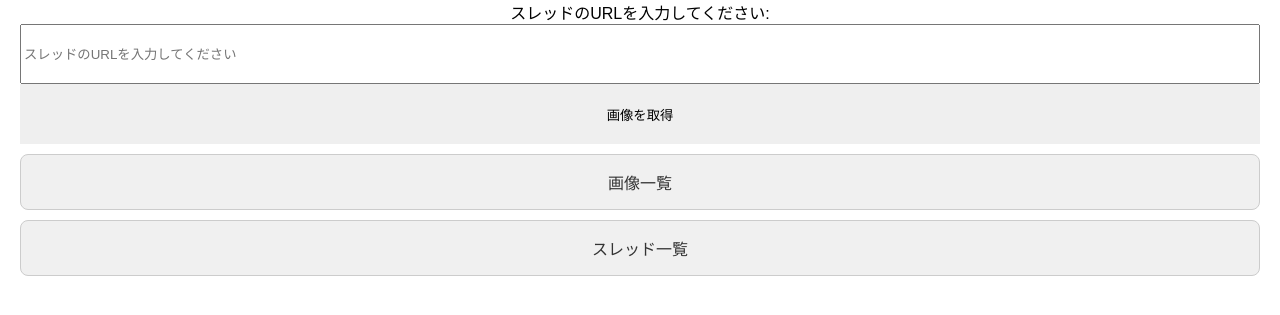
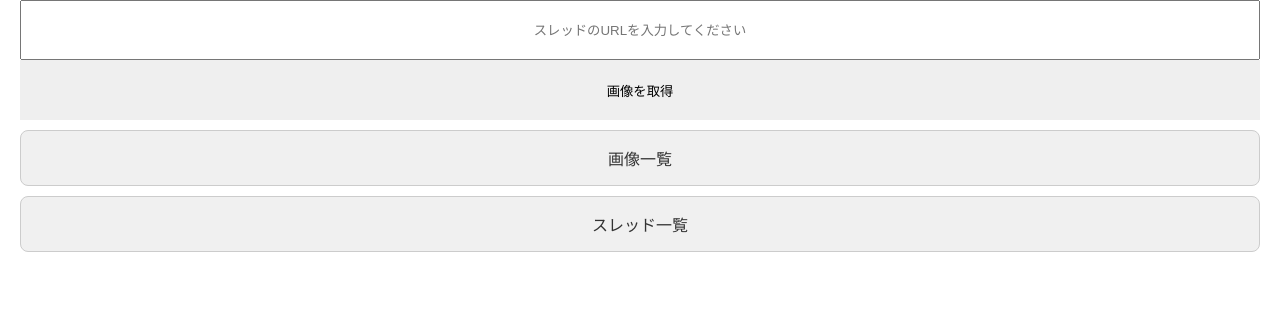
Before and after one commit to channkenn/animan_image, a Flask app: page / in a window 1280 px wide. Shown: the part 174-489 px from the top of the page. Run offline with Flask 3, Linux system fonts and the light colour scheme.

Commit message:
フォームのスタイル変更

```diff
--- a/templates/index.html
+++ b/templates/index.html
@@ -16,13 +16,15 @@
     {% endif %}
 
     <form method="POST" style="margin-top: 20px; margin-bottom: 20px; width: 100%; margin: 0 auto;">
-        <label for="url" style="display: block; text-align: center;">スレッドのURLを入力してください:</label>
-        <input type="text" id="url" name="url" style="width: 100%; height: 60px;"
+        <label for="url" style="display: none;">スレッドのURLを入力してください:</label>
+        <input type="text" id="url" name="url" style="width: 100%; height: 60px; text-align: center;"
                required pattern="https:\/\/bbs\.animanch\.com\/.*"
                title="https://bbs.animanch.com/ から始まるURLを入力してください"
                placeholder="スレッドのURLを入力してください" />
         <button type="submit" style="width: 100%; height: 60px;">画像を取得</button>
     </form>
+
+
 
 
 
```
